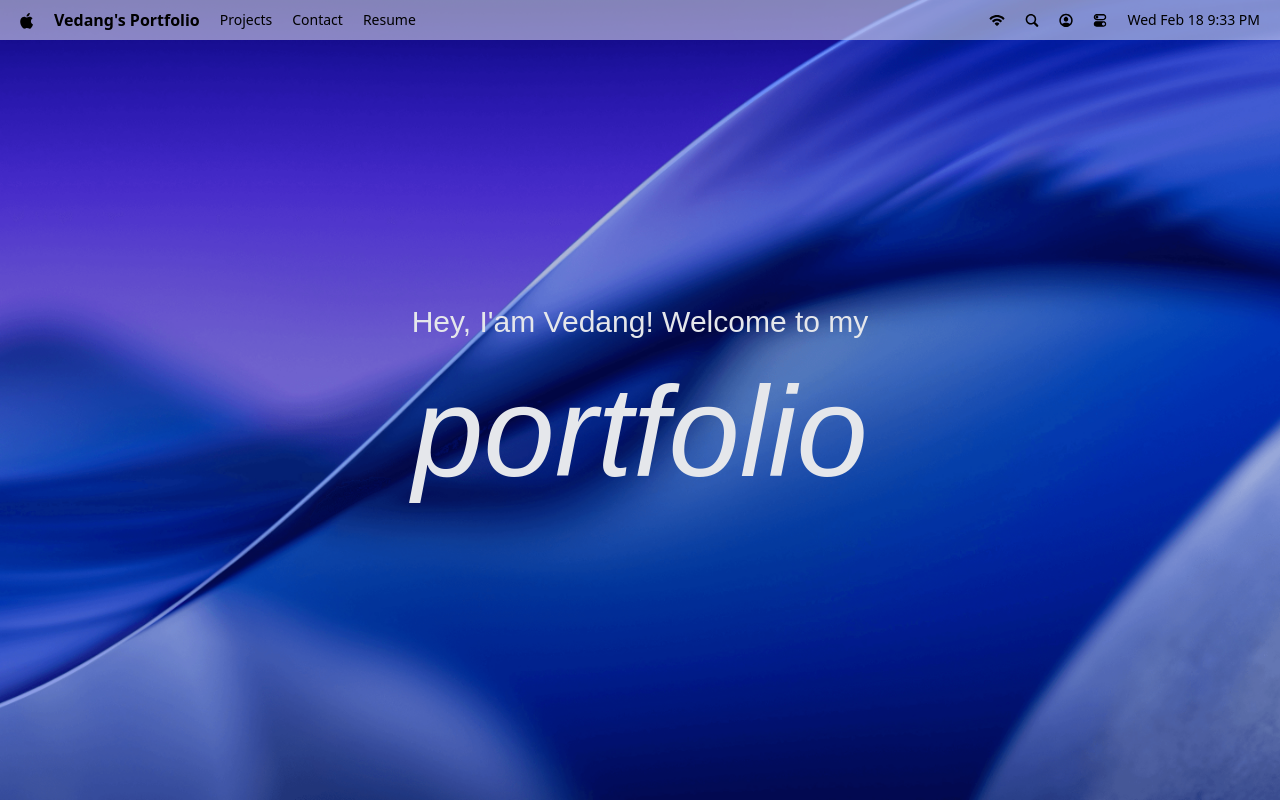
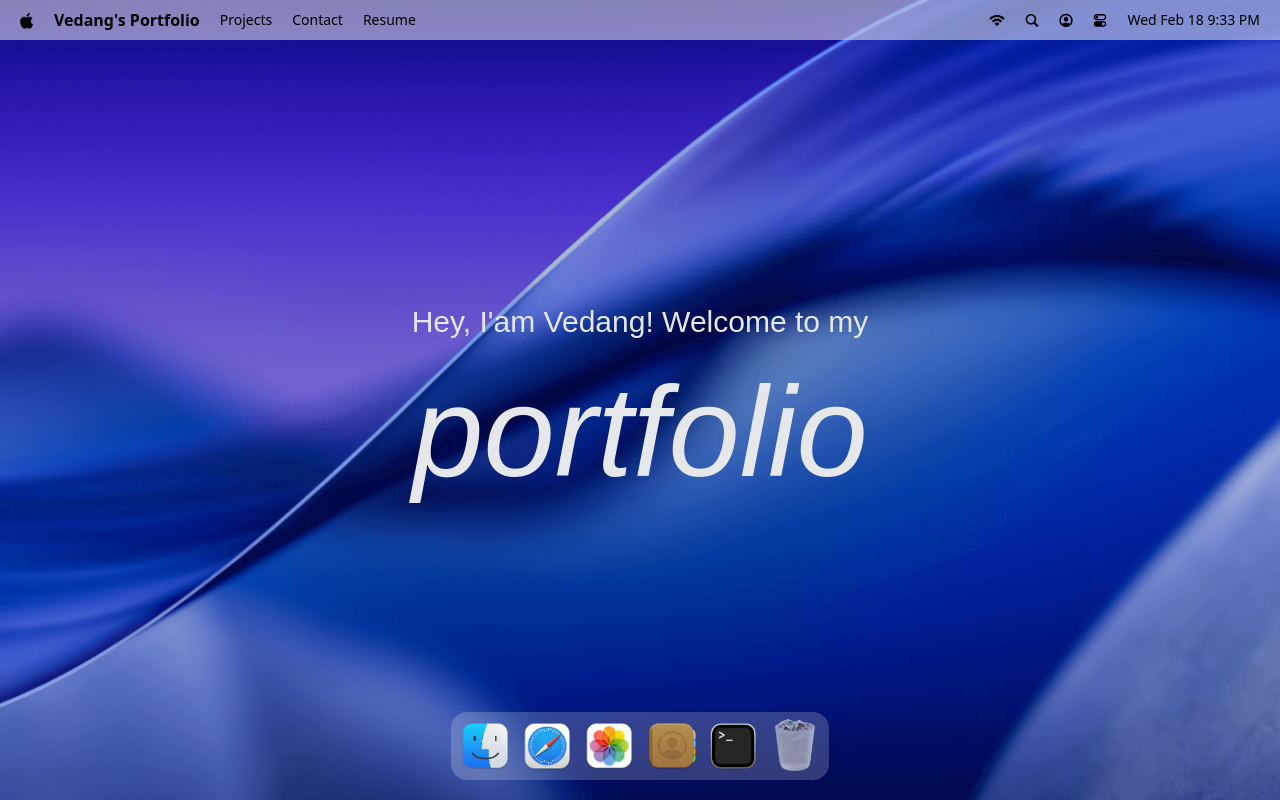
Before and after one commit to Vedang22MIC0017/Vedangs_Mac, a React (Vite) app: page / in a window 1280 px wide. Built offline with nearby package versions, Linux system fonts and the light colour scheme; a web font is replaced by a local one.

Commit message:
added dock

```diff
--- a/package.json
+++ b/package.json
@@ -17,6 +17,7 @@
     "lucide-react": "^0.562.0",
     "react": "^19.2.0",
     "react-dom": "^19.2.0",
+    "react-tooltip": "^5.30.0",
     "tailwindcss": "^4.1.18"
   },
   "devDependencies": {
--- a/src/App.jsx
+++ b/src/App.jsx
@@ -1,11 +1,13 @@
 import React from 'react'
 import Navbar from "#components/Navbar.jsx";
 import Welcome from '#components/Welcome';
+import Dock from '#components/Dock';
 const App = () => {
   return (
     <main>
       <Navbar/>
       <Welcome/>
+      <Dock/>
     </main>
   );
 };
--- /dev/null
+++ b/src/components/Dock.jsx
@@ -0,0 +1,88 @@
+import { dockApps } from '#constants/constant';
+import { useGSAP } from '@gsap/react';
+import gsap from 'gsap';
+import React, { useRef } from 'react'
+import { Tooltip } from 'react-tooltip';
+
+
+const Dock = () => {
+    const dockRef=useRef(null);
+    useGSAP(() => {
+    const dock = dockRef.current;
+    if (!dock) return;
+
+    const icons = dock.querySelectorAll(".dock-icon");
+
+    const animateIcons = (mouseX) => {
+        const { left } = dock.getBoundingClientRect();
+
+        icons.forEach((icon) => {
+            const { left: l, width: w } = icon.getBoundingClientRect();
+            const center = l - left + w / 2;
+            const distance = Math.abs(mouseX - center);
+            const intensity = Math.exp(-(distance ** 2.75) / 20000);
+
+            gsap.to(icon, {
+                scale: 1 + 0.25 * intensity,
+                y: -15 * intensity,
+                duration: 0.2,
+                ease: "power1.out",
+            });
+        });
+    };
+
+    const handleMouseMove = (e) => {
+        const { left } = dock.getBoundingClientRect();
+        animateIcons(e.clientX - left);
+    };
+
+    const resetIcons = () =>
+        icons.forEach((icon) =>
+            gsap.to(icon, {
+                scale: 1,
+                y: 0,
+                duration: 0.3,
+                ease: "power1.out",
+            })
+        );
+
+    dock.addEventListener("mousemove", handleMouseMove);
+    dock.addEventListener("mouseleave", resetIcons);
+
+    return () => {
+        dock.removeEventListener("mousemove", handleMouseMove);
+        dock.removeEventListener("mouseleave", resetIcons);
+    };
+}, []);
+    const toggleApp=(app)=>{
+    }
+
+  return (
+    <section id="dock">
+        <div ref={dockRef} className="dock-container">
+            {dockApps.map(({id,name,icon,canOpen})=>(
+                <div key={id} className="relative flex justify-center">
+                    <button type="button" className="dock-icon"
+                    aria-label={name}
+                    data-tooltip-id="dock-tooltip"
+                    data-tooltip-content={name}
+                    data-tooltip-delay-show={150}
+                    disabled={!canOpen}
+                    onClick={()=>toggleApp({id,canOpen})}>
+                        <img src={`/images/${icon}`}
+                        alt={name}
+                        loading="lazy"
+                        className={canOpen ? "" :"opacity-60"} />
+
+                    </button>
+                </div>
+            ))}
+        <Tooltip id="dock-tooltip" place="top" className="tooltip" />
+        </div>
+
+
+    </section>
+  )
+}
+
+export default Dock
--- a/src/constants/constant.js
+++ b/src/constants/constant.js
@@ -44,7 +44,7 @@ const dockApps = [
   },
   {
     id: "safari",
-    name: "Articles", // was "Safari"
+    name: "Certificates", // was "Safari"
     icon: "safari.png",
     canOpen: true,
   },
```
Also changed, not shown: 1 other file (tests, documents, lock files or other folders).
